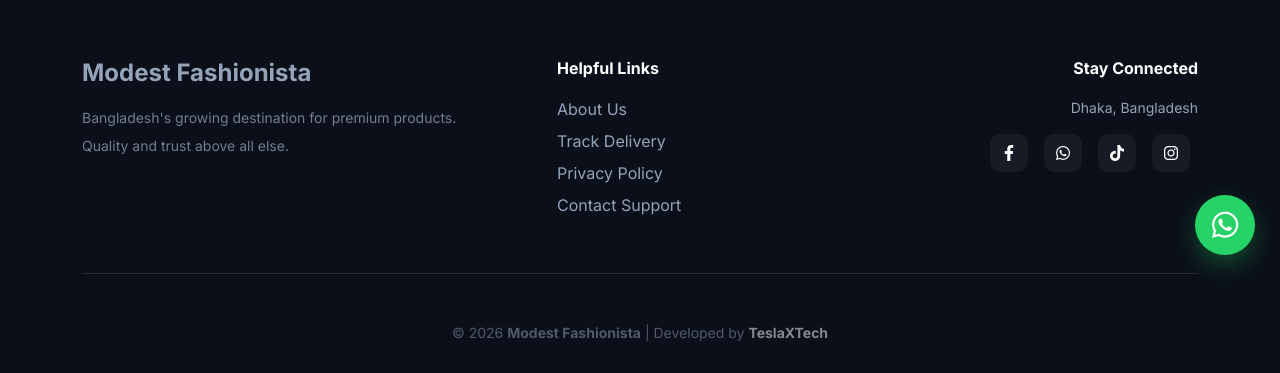
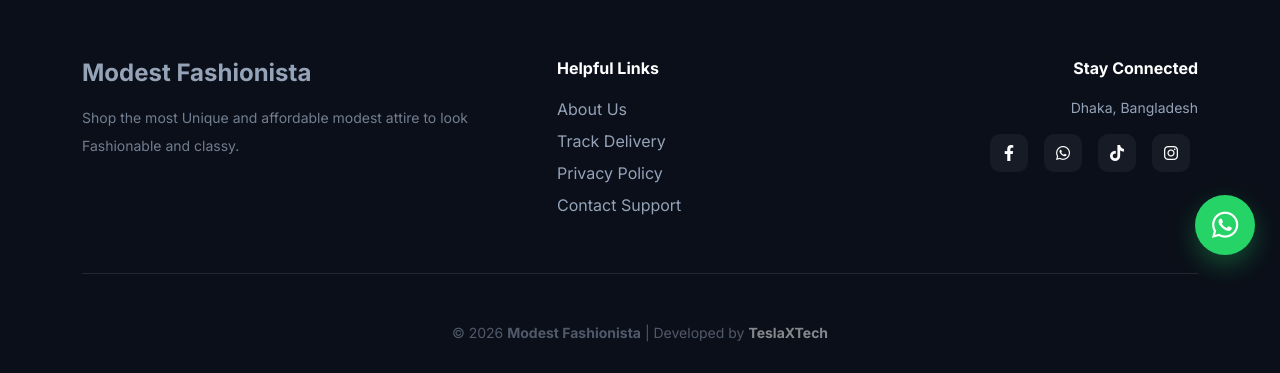
Before and after one commit to texlablog-art/Modest-Fashionista, a Flask app: page /cart in a window 1280 px wide. Shown: the part 520-893 px from the top of the page. Run offline with Flask 3, Linux system fonts and the light colour scheme; data that the repository does not hold is empty.

Commit message:
Update base.html

```diff
--- a/templates/base.html
+++ b/templates/base.html
@@ -137,7 +137,7 @@
             <div class="row g-4">
                 <div class="col-lg-5">
                     <h4 class="fw-bold mb-3 footer-brand">Modest Fashionista</h4>
-                    <p class="small opacity-75 lh-lg pe-lg-5">Bangladesh's growing destination for premium products. Quality and trust above all else.</p>
+                    <p class="small opacity-75 lh-lg pe-lg-5">Shop the most Unique and affordable modest attire to look Fashionable and classy.</p>
                 </div>
                 <div class="col-lg-3 col-6">
                     <h6 class="footer-title">Helpful Links</h6>
```
